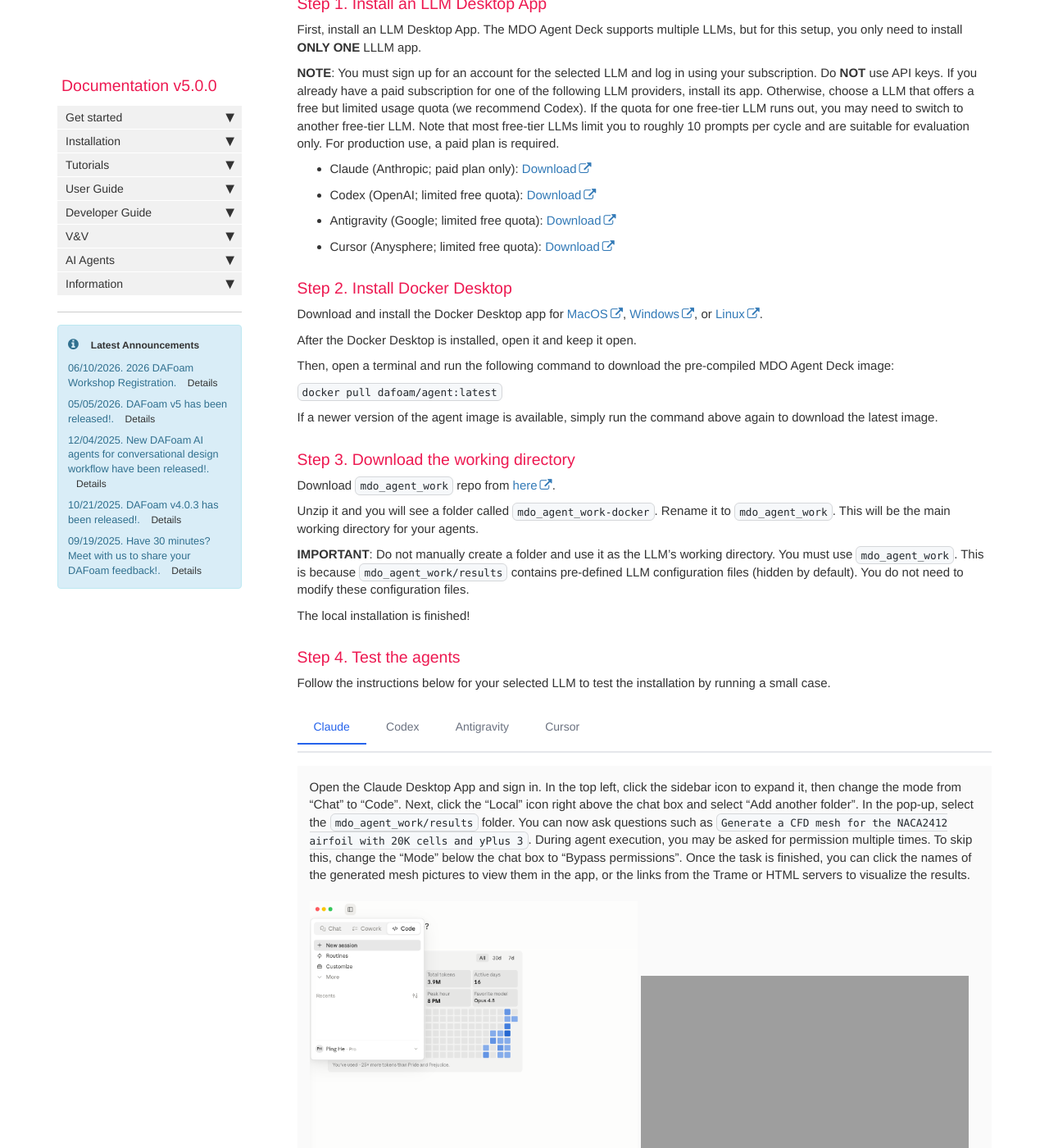
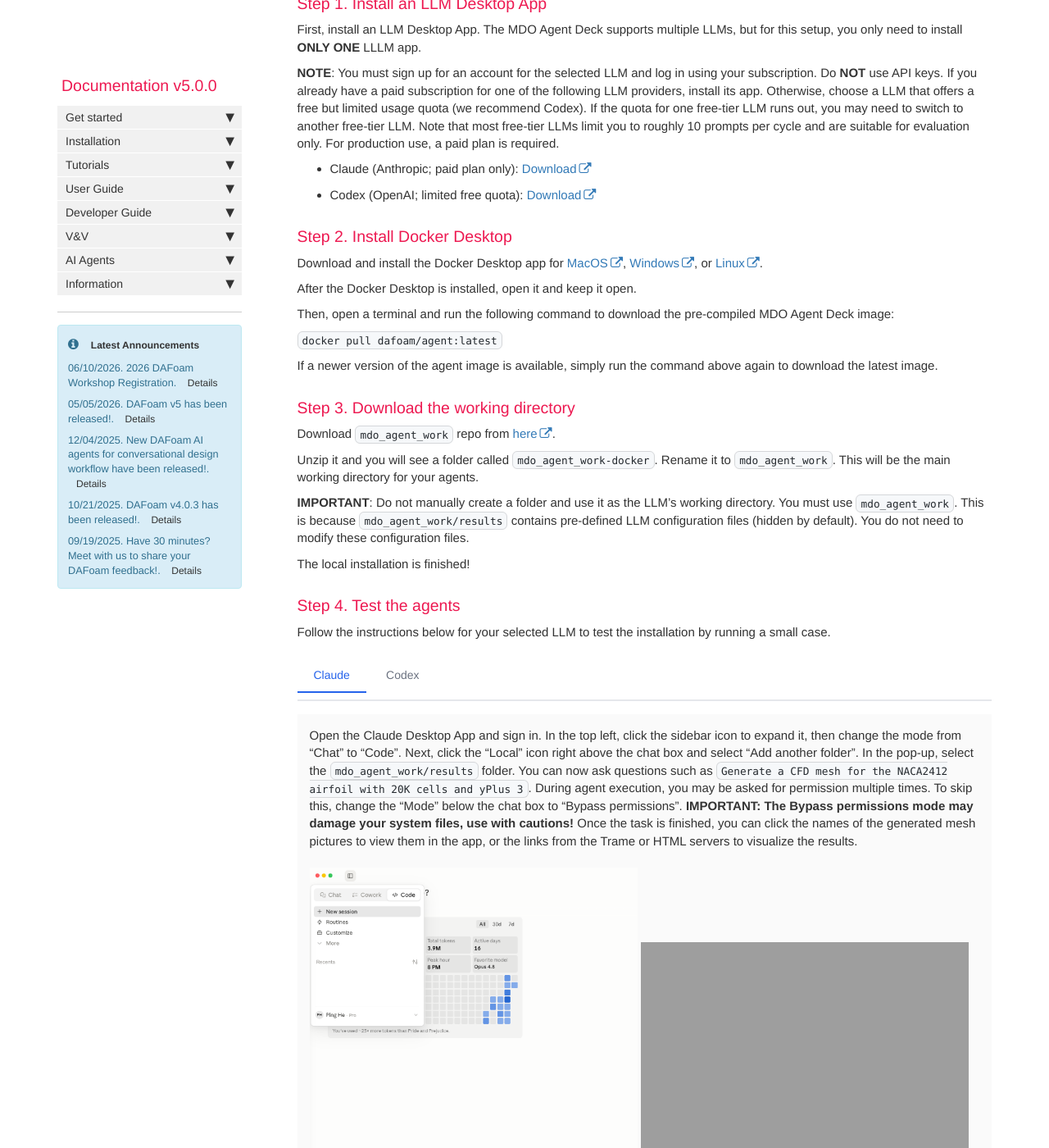
Before and after one commit to DAFoam/DAFoam.github.io, a Jekyll site: the page built from pages/mydoc/mydoc_ai_agent_installation_new.md, in a window 1280 px wide and 1400 px high, scrolled down 1010 px. Shown: the whole window at 82% size. Built offline with Jekyll 4.4.1, drawn with Linux system fonts in a browser that asks for light colours; comment, search, counter and statistics services are not loaded.

Commit message:
content update

```diff
--- a/pages/mydoc/mydoc_ai_agent_installation_new.md
+++ b/pages/mydoc/mydoc_ai_agent_installation_new.md
@@ -24,8 +24,6 @@ First, install an LLM Desktop App. The MDO Agent Deck supports multiple LLMs, bu
 
 - Claude (Anthropic; paid plan only): [Download](https://claude.com/download)
 - Codex (OpenAI; limited free quota): [Download](https://chatgpt.com/codex/)
-- Antigravity (Google; limited free quota): [Download](https://antigravity.google/)
-- Cursor (Anysphere; limited free quota): [Download](https://cursor.com/download)
 
 ### Step 2. Install Docker Desktop
 
@@ -57,12 +55,10 @@ Follow the instructions below for your selected LLM to test the installation by
 <div class="tab-buttons">
 <button class="tab-button">Claude</button>
 <button class="tab-button">Codex</button>
-<button class="tab-button">Antigravity</button>
-<button class="tab-button">Cursor</button>
 </div>
 <div class="tab-content">
 
-Open the Claude Desktop App and sign in. In the top left, click the sidebar icon to expand it, then change the mode from "Chat" to "Code". Next, click the "Local" icon right above the chat box and select "Add another folder". In the pop-up, select the `mdo_agent_work/results` folder. You can now ask questions such as `Generate a CFD mesh for the NACA2412 airfoil with 20K cells and yPlus 3`. During agent execution, you may be asked for permission multiple times. To skip this, change the "Mode" below the chat box to "Bypass permissions". Once the task is finished, you can click the names of the generated mesh pictures to view them in the app, or the links from the Trame or HTML servers to visualize the results.
+Open the Claude Desktop App and sign in. In the top left, click the sidebar icon to expand it, then change the mode from "Chat" to "Code". Next, click the "Local" icon right above the chat box and select "Add another folder". In the pop-up, select the `mdo_agent_work/results` folder. You can now ask questions such as `Generate a CFD mesh for the NACA2412 airfoil with 20K cells and yPlus 3`. During agent execution, you may be asked for permission multiple times. To skip this, change the "Mode" below the chat box to "Bypass permissions". **IMPORTANT: The Bypass permissions mode may damage your system files, use with cautions!** Once the task is finished, you can click the names of the generated mesh pictures to view them in the app, or the links from the Trame or HTML servers to visualize the results.
 
 <img src="{{ site.url }}{{ site.baseurl }}/images/tutorials/AI-installation-claude-app.png" style="width:400px !important;" />
 <img src="{{ site.url }}{{ site.baseurl }}/images/tutorials/AI-installation-claude-result.png" style="width:400px !important;" />
@@ -73,18 +69,12 @@ Fig. An example of the Claude Code interface
 </div>
 <div class="tab-content">
 
-Open the Codex Desktop App and sign in. Click the "folder" icon right below the chat box and select "Add new project"->"Use existing folder". In the pop-up, select the `mdo_agent_work/results` folder. You can now ask questions such as `Generate a CFD mesh for the NACA2412 airfoil with 20K cells and yPlus 3`. During agent execution, you may be asked for permission multiple times. To skip this, change the "Mode" below the chat box to "Approve for me". Once the task is finished, you can click the links from the Trame or HTML servers to visualize the mesh results.
+Open the Codex Desktop App and sign in. Click the "folder" icon right below the chat box and select "Add new project"->"Use existing folder". In the pop-up, select the `mdo_agent_work/results` folder. You can now ask questions such as `Generate a CFD mesh for the NACA2412 airfoil with 20K cells and yPlus 3`. During agent execution, you may be asked for permission multiple times. To skip this, change the "Mode" below the chat box to "Approve for me". **IMPORTANT: The Approve for me mode may damage your system files, use with cautions!**. Once the task is finished, you can click the links from the Trame or HTML servers to visualize the mesh results.
 
 <img src="{{ site.url }}{{ site.baseurl }}/images/tutorials/AI-installation-codex-app.png" style="width:700px !important;" />
 
 Fig. An example of the Codex interface
 
-</div>
-<div class="tab-content">
-agy --version
-</div>
-<div class="tab-content">
-agent -v
 </div>
 </div>
 
```
